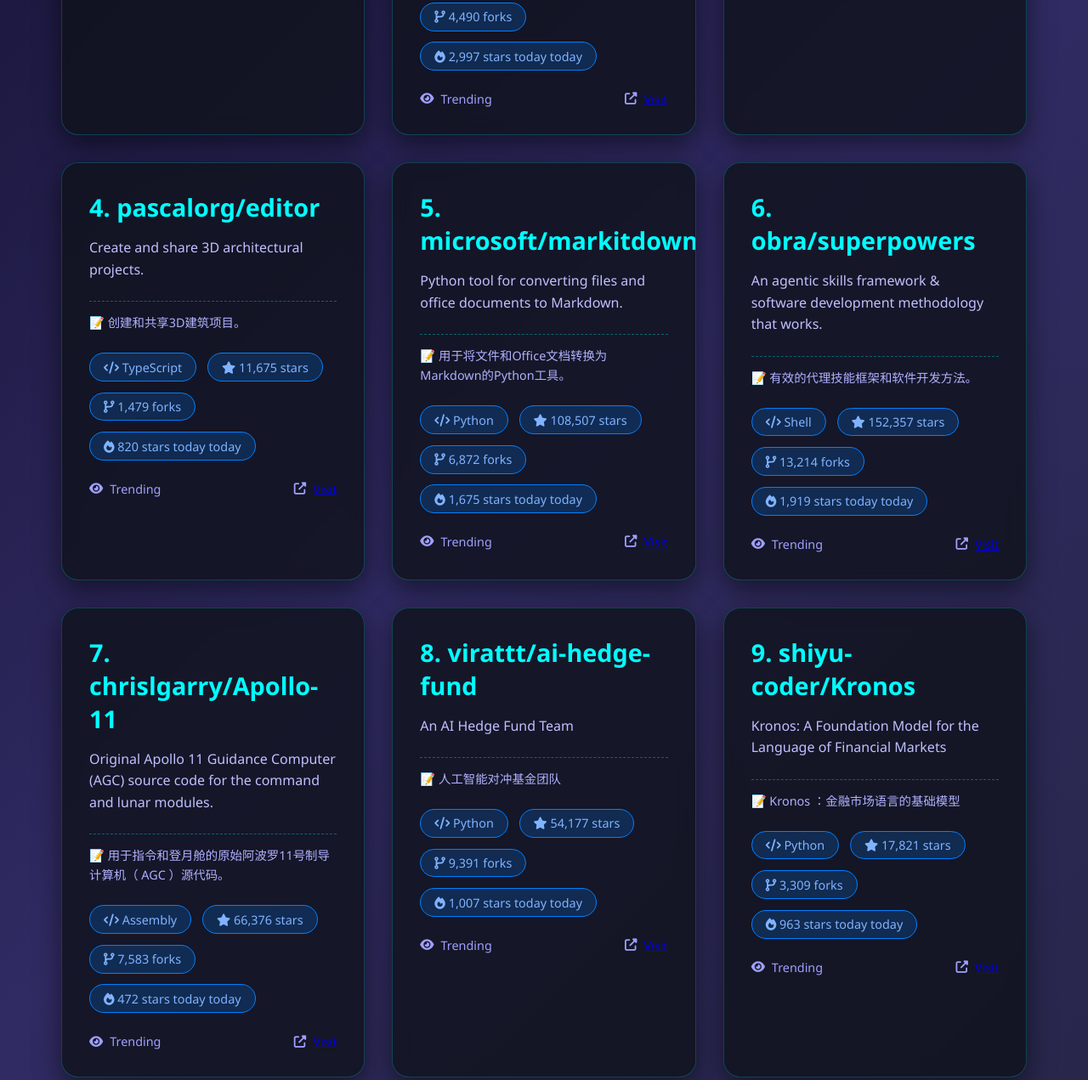
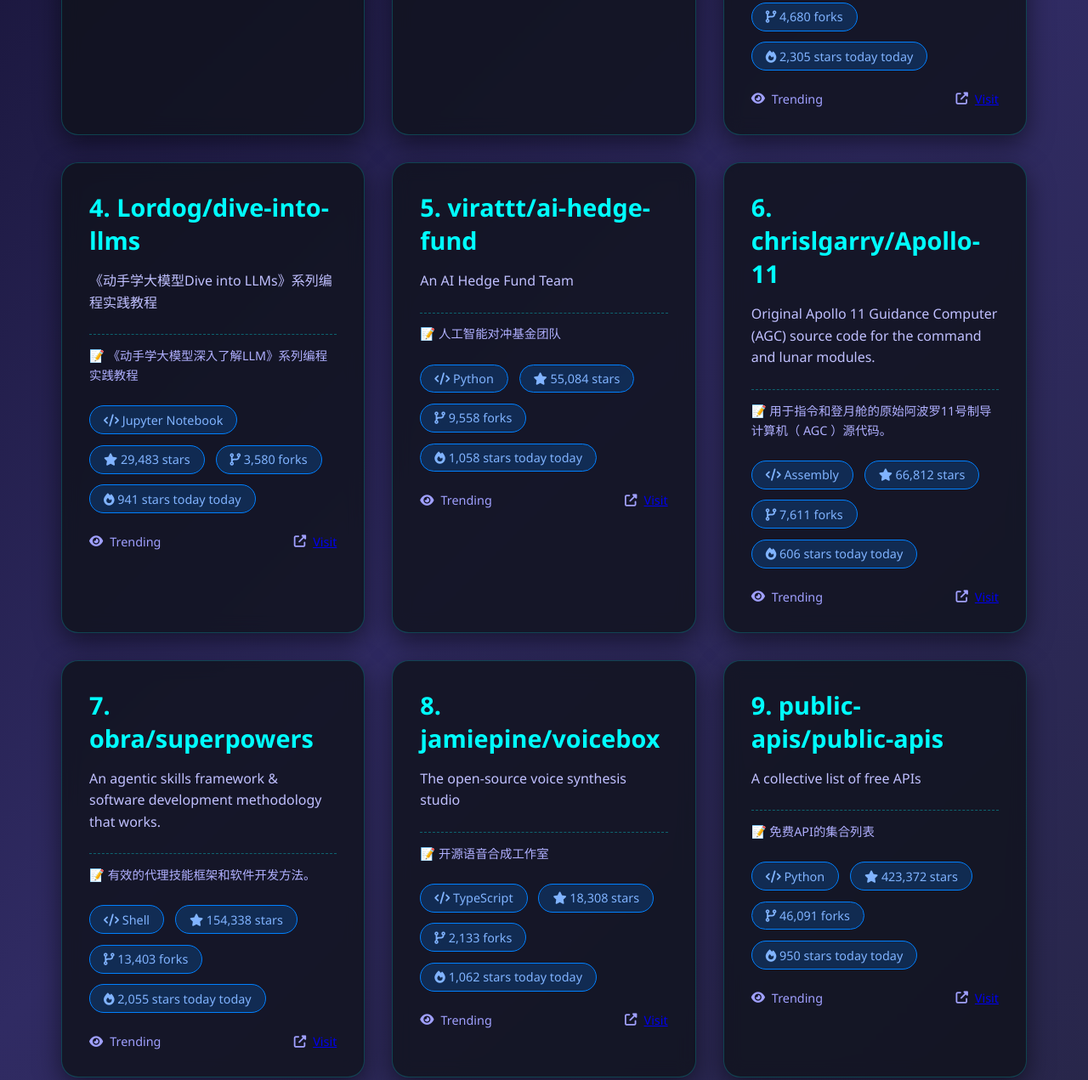
Before and after one commit to wangwenxi-lw/github-trending, a plain HTML site: page index.html in a window 1280 px wide. Shown: the part 822-2093 px from the top of the page at 85% size. Drawn offline with Linux system fonts and the light colour scheme.

Commit message:
Update GitHub Trending 2026-04-16

```diff
--- a/index.html
+++ b/index.html
@@ -4,7 +4,7 @@
 <head>
     <meta charset="UTF-8">
     <meta name="viewport" content="width=device-width, initial-scale=1.0">
-    <title>GitHub Trending Top 10 - 2026-04-15</title>
+    <title>GitHub Trending Top 10 - 2026-04-16</title>
     <style>
         * {
             margin: 0;
@@ -158,7 +158,7 @@
         <header>
             <h1 class="glow">GitHub Trending <span style="color:#00ffff">Top 10</span></h1>
             <p class="subtitle">Daily updated list of the most starred repositories</p>
-            <p class="date">2026-04-15 | Generated by OpenClaw</p>
+            <p class="date">2026-04-16 | Generated by OpenClaw</p>
         </header><main class="grid">
 
             <div class="card">
@@ -166,9 +166,9 @@
                 <p>A single CLAUDE.md file to improve Claude Code behavior, derived from Andrej Karpathy's observations on LLM coding pitfalls.</p><p class="cn-translation" style="color: #b0b0ff; font-size: 0.9rem; margin-top: 0.8rem; padding-top: 0.8rem; border-top: 1px dashed #00ffff55;">📝 一个用于改进Claude Code行为的CLAUDE.md文件，源自Andrej Karpathy对LLM编码陷阱的观察。</p>
                 <div class="tags">
 
-                    <span class="tag"><i class="fas fa-star"></i> 34,132 stars</span>
-                    <span class="tag"><i class="fas fa-code-branch"></i> 2,799 forks</span>
-                    <span class="tag"><i class="fas fa-fire"></i> 9,263 stars today today</span>
+                    <span class="tag"><i class="fas fa-star"></i> 43,169 stars</span>
+                    <span class="tag"><i class="fas fa-code-branch"></i> 3,505 forks</span>
+                    <span class="tag"><i class="fas fa-fire"></i> 9,646 stars today today</span>
                 </div>
                 <div class="stats">
                     <div class="stat">
@@ -182,13 +182,33 @@
             </div>
 
             <div class="card">
-                <h2><a href="https://github.com/thedotmack/claude-mem" target="_blank">2. thedotmack/claude-mem</a></h2>
+                <h2><a href="https://github.com/pascalorg/editor" target="_blank">2. pascalorg/editor</a></h2>
+                <p>Create and share 3D architectural projects.</p><p class="cn-translation" style="color: #b0b0ff; font-size: 0.9rem; margin-top: 0.8rem; padding-top: 0.8rem; border-top: 1px dashed #00ffff55;">📝 创建和共享3D建筑项目。</p>
+                <div class="tags">
+                    <span class="tag"><i class="fas fa-code"></i> TypeScript</span>
+                    <span class="tag"><i class="fas fa-star"></i> 12,674 stars</span>
+                    <span class="tag"><i class="fas fa-code-branch"></i> 1,553 forks</span>
+                    <span class="tag"><i class="fas fa-fire"></i> 1,391 stars today today</span>
+                </div>
+                <div class="stats">
+                    <div class="stat">
+                        <i class="fas fa-eye"></i> <span>Trending</span>
+                    </div>
+                    <div class="stat">
+                        <i class="fas fa-external-link-alt"></i>
+                        <a href="https://github.com/pascalorg/editor" target="_blank">Visit</a>
+                    </div>
+                </div>
+            </div>
+
+            <div class="card">
+                <h2><a href="https://github.com/thedotmack/claude-mem" target="_blank">3. thedotmack/claude-mem</a></h2>
                 <p>A Claude Code plugin that automatically captures everything Claude does during your coding sessions, compresses it with AI (using Claude's agent-sdk), and injects relevant context back into future sessions.</p><p class="cn-translation" style="color: #b0b0ff; font-size: 0.9rem; margin-top: 0.8rem; padding-top: 0.8rem; border-top: 1px dashed #00ffff55;">📝 Claude Code插件，可自动捕获Claude在编码会话期间所做的一切，使用AI （使用Claude的agent-sdk ）对其进行压缩，并将相关上下文注入到未来的会话中。</p>
                 <div class="tags">
                     <span class="tag"><i class="fas fa-code"></i> TypeScript</span>
-                    <span class="tag"><i class="fas fa-star"></i> 55,872 stars</span>
-                    <span class="tag"><i class="fas fa-code-branch"></i> 4,490 forks</span>
-                    <span class="tag"><i class="fas fa-fire"></i> 2,997 stars today today</span>
+                    <span class="tag"><i class="fas fa-star"></i> 57,876 stars</span>
+                    <span class="tag"><i class="fas fa-code-branch"></i> 4,680 forks</span>
+                    <span class="tag"><i class="fas fa-fire"></i> 2,305 stars today today</span>
                 </div>
                 <div class="stats">
                     <div class="stat">
@@ -202,13 +222,93 @@
             </div>
 
             <div class="card">
-                <h2><a href="https://github.com/jamiepine/voicebox" target="_blank">3. jamiepine/voicebox</a></h2>
+                <h2><a href="https://github.com/Lordog/dive-into-llms" target="_blank">4. Lordog/dive-into-llms</a></h2>
+                <p>《动手学大模型Dive into LLMs》系列编程实践教程</p><p class="cn-translation" style="color: #b0b0ff; font-size: 0.9rem; margin-top: 0.8rem; padding-top: 0.8rem; border-top: 1px dashed #00ffff55;">📝 《动手学大模型深入了解LLM》系列编程实践教程</p>
+                <div class="tags">
+                    <span class="tag"><i class="fas fa-code"></i> Jupyter Notebook</span>
+                    <span class="tag"><i class="fas fa-star"></i> 29,483 stars</span>
+                    <span class="tag"><i class="fas fa-code-branch"></i> 3,580 forks</span>
+                    <span class="tag"><i class="fas fa-fire"></i> 941 stars today today</span>
+                </div>
+                <div class="stats">
+                    <div class="stat">
+                        <i class="fas fa-eye"></i> <span>Trending</span>
+                    </div>
+                    <div class="stat">
+                        <i class="fas fa-external-link-alt"></i>
+                        <a href="https://github.com/Lordog/dive-into-llms" target="_blank">Visit</a>
+                    </div>
+                </div>
+            </div>
+
+            <div class="card">
+                <h2><a href="https://github.com/virattt/ai-hedge-fund" target="_blank">5. virattt/ai-hedge-fund</a></h2>
+                <p>An AI Hedge Fund Team</p><p class="cn-translation" style="color: #b0b0ff; font-size: 0.9rem; margin-top: 0.8rem; padding-top: 0.8rem; border-top: 1px dashed #00ffff55;">📝 人工智能对冲基金团队</p>
+                <div class="tags">
+                    <span class="tag"><i class="fas fa-code"></i> Python</span>
+                    <span class="tag"><i class="fas fa-star"></i> 55,084 stars</span>
+                    <span class="tag"><i class="fas fa-code-branch"></i> 9,558 forks</span>
+                    <span class="tag"><i class="fas fa-fire"></i> 1,058 stars today today</span>
+                </div>
+                <div class="stats">
+                    <div class="stat">
+                        <i class="fas fa-eye"></i> <span>Trending</span>
+                    </div>
+                    <div class="stat">
+                        <i class="fas fa-external-link-alt"></i>
+                        <a href="https://github.com/virattt/ai-hedge-fund" target="_blank">Visit</a>
+                    </div>
+                </div>
+            </div>
+
+            <div class="card">
+                <h2><a href="https://github.com/chrislgarry/Apollo-11" target="_blank">6. chrislgarry/Apollo-11</a></h2>
+                <p>Original Apollo 11 Guidance Computer (AGC) source code for the command and lunar modules.</p><p class="cn-translation" style="color: #b0b0ff; font-size: 0.9rem; margin-top: 0.8rem; padding-top: 0.8rem; border-top: 1px dashed #00ffff55;">📝 用于指令和登月舱的原始阿波罗11号制导计算机（ AGC ）源代码。</p>
+                <div class="tags">
+                    <span class="tag"><i class="fas fa-code"></i> Assembly</span>
+                    <span class="tag"><i class="fas fa-star"></i> 66,812 stars</span>
+                    <span class="tag"><i class="fas fa-code-branch"></i> 7,611 forks</span>
+                    <span class="tag"><i class="fas fa-fire"></i> 606 stars today today</span>
+                </div>
+                <div class="stats">
+                    <div class="stat">
+                        <i class="fas fa-eye"></i> <span>Trending</span>
+                    </div>
+                    <div class="stat">
+                        <i class="fas fa-external-link-alt"></i>
+                        <a href="https://github.com/chrislgarry/Apollo-11" target="_blank">Visit</a>
+                    </div>
+                </div>
+            </div>
+
+            <div class="card">
+                <h2><a href="https://github.com/obra/superpowers" target="_blank">7. obra/superpowers</a></h2>
+                <p>An agentic skills framework & software development methodology that works.</p><p class="cn-translation" style="color: #b0b0ff; font-size: 0.9rem; margin-top: 0.8rem; padding-top: 0.8rem; border-top: 1px dashed #00ffff55;">📝 有效的代理技能框架和软件开发方法。</p>
+                <div class="tags">
+                    <span class="tag"><i class="fas fa-code"></i> Shell</span>
+                    <span class="tag"><i class="fas fa-star"></i> 154,338 stars</span>
+                    <span class="tag"><i class="fas fa-code-branch"></i> 13,403 forks</span>
+                    <span class="tag"><i class="fas fa-fire"></i> 2,055 stars today today</span>
+                </div>
+                <div class="stats">
+                    <div class="stat">
+                        <i class="fas fa-eye"></i> <span>Trending</span>
+                    </div>
+                    <div class="stat">
+                        <i class="fas fa-external-link-alt"></i>
+                        <a href="https://github.com/obra/superpowers" target="_blank">Visit</a>
+                    </div>
+                </div>
+            </div>
+
+            <div class="card">
+                <h2><a href="https://github.com/jamiepine/voicebox" target="_blank">8. jamiepine/voicebox</a></h2>
                 <p>The open-source voice synthesis studio</p><p class="cn-translation" style="color: #b0b0ff; font-size: 0.9rem; margin-top: 0.8rem; padding-top: 0.8rem; border-top: 1px dashed #00ffff55;">📝 开源语音合成工作室</p>
                 <div class="tags">
                     <span class="tag"><i class="fas fa-code"></i> TypeScript</span>
-                    <span class="tag"><i class="fas fa-star"></i> 17,381 stars</span>
-                    <span class="tag"><i class="fas fa-code-branch"></i> 2,036 forks</span>
-                    <span class="tag"><i class="fas fa-fire"></i> 1,162 stars today today</span>
+                    <span class="tag"><i class="fas fa-star"></i> 18,308 stars</span>
+                    <span class="tag"><i class="fas fa-code-branch"></i> 2,133 forks</span>
+                    <span class="tag"><i class="fas fa-fire"></i> 1,062 stars today today</span>
                 </div>
                 <div class="stats">
                     <div class="stat">
@@ -222,13 +322,13 @@
             </div>
 
             <div class="card">
-                <h2><a href="https://github.com/pascalorg/editor" target="_blank">4. pascalorg/editor</a></h2>
-                <p>Create and share 3D architectural projects.</p><p class="cn-translation" style="color: #b0b0ff; font-size: 0.9rem; margin-top: 0.8rem; padding-top: 0.8rem; border-top: 1px dashed #00ffff55;">📝 创建和共享3D建筑项目。</p>
+                <h2><a href="https://github.com/public-apis/public-apis" target="_blank">9. public-apis/public-apis</a></h2>
+                <p>A collective list of free APIs</p><p class="cn-translation" style="color: #b0b0ff; font-size: 0.9rem; margin-top: 0.8rem; padding-top: 0.8rem; border-top: 1px dashed #00ffff55;">📝 免费API的集合列表</p>
                 <div class="tags">
-                    <span class="tag"><i class="fas fa-code"></i> TypeScript</span>
-                    <span class="tag"><i class="fas fa-star"></i> 11,675 stars</span>
-                    <span class="tag"><i class="fas fa-code-branch"></i> 1,479 forks</span>
-                    <span class="tag"><i class="fas fa-fire"></i> 820 stars today today</span>
+                    <span class="tag"><i class="fas fa-code"></i> Python</span>
+                    <span class="tag"><i class="fas fa-star"></i> 423,372 stars</span>
+                    <span class="tag"><i class="fas fa-code-branch"></i> 46,091 forks</span>
+                    <span class="tag"><i class="fas fa-fire"></i> 950 stars today today</span>
                 </div>
                 <div class="stats">
                     <div class="stat">
@@ -236,19 +336,19 @@
                     </div>
                     <div class="stat">
                         <i class="fas fa-external-link-alt"></i>
-                        <a href="https://github.com/pascalorg/editor" target="_blank">Visit</a>
+                        <a href="https://github.com/public-apis/public-apis" target="_blank">Visit</a>
                     </div>
                 </div>
             </div>
 
             <div class="card">
-                <h2><a href="https://github.com/microsoft/markitdown" target="_blank">5. microsoft/markitdown</a></h2>
-                <p>Python tool for converting files and office documents to Markdown.</p><p class="cn-translation" style="color: #b0b0ff; font-size: 0.9rem; margin-top: 0.8rem; padding-top: 0.8rem; border-top: 1px dashed #00ffff55;">📝 用于将文件和Office文档转换为Markdown的Python工具。</p>
+                <h2><a href="https://github.com/vercel-labs/open-agents" target="_blank">10. vercel-labs/open-agents</a></h2>
+                <p>An open source template for building cloud agents.</p><p class="cn-translation" style="color: #b0b0ff; font-size: 0.9rem; margin-top: 0.8rem; padding-top: 0.8rem; border-top: 1px dashed #00ffff55;">📝 用于构建云代理的开源模板。</p>
                 <div class="tags">
-                    <span class="tag"><i class="fas fa-code"></i> Python</span>
-                    <span class="tag"><i class="fas fa-star"></i> 108,507 stars</span>
-                    <span class="tag"><i class="fas fa-code-branch"></i> 6,872 forks</span>
-                    <span class="tag"><i class="fas fa-fire"></i> 1,675 stars today today</span>
+                    <span class="tag"><i class="fas fa-code"></i> TypeScript</span>
+                    <span class="tag"><i class="fas fa-star"></i> 2,652 stars</span>
+                    <span class="tag"><i class="fas fa-code-branch"></i> 291 forks</span>
+                    <span class="tag"><i class="fas fa-fire"></i> 915 stars today today</span>
                 </div>
                 <div class="stats">
                     <div class="stat">
@@ -256,107 +356,7 @@
                     </div>
                     <div class="stat">
                         <i class="fas fa-external-link-alt"></i>
-                        <a href="https://github.com/microsoft/markitdown" target="_blank">Visit</a>
-                    </div>
-                </div>
-            </div>
-
-            <div class="card">
-                <h2><a href="https://github.com/obra/superpowers" target="_blank">6. obra/superpowers</a></h2>
-                <p>An agentic skills framework & software development methodology that works.</p><p class="cn-translation" style="color: #b0b0ff; font-size: 0.9rem; margin-top: 0.8rem; padding-top: 0.8rem; border-top: 1px dashed #00ffff55;">📝 有效的代理技能框架和软件开发方法。</p>
-                <div class="tags">
-                    <span class="tag"><i class="fas fa-code"></i> Shell</span>
-                    <span class="tag"><i class="fas fa-star"></i> 152,357 stars</span>
-                    <span class="tag"><i class="fas fa-code-branch"></i> 13,214 forks</span>
-                    <span class="tag"><i class="fas fa-fire"></i> 1,919 stars today today</span>
-                </div>
-                <div class="stats">
-                    <div class="stat">
-                        <i class="fas fa-eye"></i> <span>Trending</span>
-                    </div>
-                    <div class="stat">
-                        <i class="fas fa-external-link-alt"></i>
-                        <a href="https://github.com/obra/superpowers" target="_blank">Visit</a>
-                    </div>
-                </div>
-            </div>
-
-            <div class="card">
-                <h2><a href="https://github.com/chrislgarry/Apollo-11" target="_blank">7. chrislgarry/Apollo-11</a></h2>
-                <p>Original Apollo 11 Guidance Computer (AGC) source code for the command and lunar modules.</p><p class="cn-translation" style="color: #b0b0ff; font-size: 0.9rem; margin-top: 0.8rem; padding-top: 0.8rem; border-top: 1px dashed #00ffff55;">📝 用于指令和登月舱的原始阿波罗11号制导计算机（ AGC ）源代码。</p>
-                <div class="tags">
-                    <span class="tag"><i class="fas fa-code"></i> Assembly</span>
-                    <span class="tag"><i class="fas fa-star"></i> 66,376 stars</span>
-                    <span class="tag"><i class="fas fa-code-branch"></i> 7,583 forks</span>
-                    <span class="tag"><i class="fas fa-fire"></i> 472 stars today today</span>
-                </div>
-                <div class="stats">
-                    <div class="stat">
-                        <i class="fas fa-eye"></i> <span>Trending</span>
-                    </div>
-                    <div class="stat">
-                        <i class="fas fa-external-link-alt"></i>
-                        <a href="https://github.com/chrislgarry/Apollo-11" target="_blank">Visit</a>
-                    </div>
-                </div>
-            </div>
-
-            <div class="card">
-                <h2><a href="https://github.com/virattt/ai-hedge-fund" target="_blank">8. virattt/ai-hedge-fund</a></h2>
-                <p>An AI Hedge Fund Team</p><p class="cn-translation" style="color: #b0b0ff; font-size: 0.9rem; margin-top: 0.8rem; padding-top: 0.8rem; border-top: 1px dashed #00ffff55;">📝 人工智能对冲基金团队</p>
-                <div class="tags">
-                    <span class="tag"><i class="fas fa-code"></i> Python</span>
-                    <span class="tag"><i class="fas fa-star"></i> 54,177 stars</span>
-                    <span class="tag"><i class="fas fa-code-branch"></i> 9,391 forks</span>
-                    <span class="tag"><i class="fas fa-fire"></i> 1,007 stars today today</span>
-                </div>
-                <div class="stats">
-                    <div class="stat">
-                        <i class="fas fa-eye"></i> <span>Trending</span>
-                    </div>
-                    <div class="stat">
-                        <i class="fas fa-external-link-alt"></i>
-                        <a href="https://github.com/virattt/ai-hedge-fund" target="_blank">Visit</a>
-                    </div>
-                </div>
-            </div>
-
-            <div class="card">
-                <h2><a href="https://github.com/shiyu-coder/Kronos" target="_blank">9. shiyu-coder/Kronos</a></h2>
-                <p>Kronos: A Foundation Model for the Language of Financial Markets</p><p class="cn-translation" style="color: #b0b0ff; font-size: 0.9rem; margin-top: 0.8rem; padding-top: 0.8rem; border-top: 1px dashed #00ffff55;">📝 Kronos ：金融市场语言的基础模型</p>
-                <div class="tags">
-                    <span class="tag"><i class="fas fa-code"></i> Python</span>
-                    <span class="tag"><i class="fas fa-star"></i> 17,821 stars</span>
-                    <span class="tag"><i class="fas fa-code-branch"></i> 3,309 forks</span>
-                    <span class="tag"><i class="fas fa-fire"></i> 963 stars today today</span>
-                </div>
-                <div class="stats">
-                    <div class="stat">
-                        <i class="fas fa-eye"></i> <span>Trending</span>
-                    </div>
-                    <div class="stat">
-                        <i class="fas fa-external-link-alt"></i>
-                        <a href="https://github.com/shiyu-coder/Kronos" target="_blank">Visit</a>
-                    </div>
-                </div>
-            </div>
-
-            <div class="card">
-                <h2><a href="https://github.com/NousResearch/hermes-agent" target="_blank">10. NousResearch/hermes-agent</a></h2>
-                <p>The agent that grows with you</p><p class="cn-translation" style="color: #b0b0ff; font-size: 0.9rem; margin-top: 0.8rem; padding-top: 0.8rem; border-top: 1px dashed #00ffff55;">📝 与您一起成长的客服代表</p>
-                <div class="tags">
-                    <span class="tag"><i class="fas fa-code"></i> Python</span>
-                    <span class="tag"><i class="fas fa-star"></i> 84,593 stars</span>
-                    <span class="tag"><i class="fas fa-code-branch"></i> 11,435 forks</span>
-                    <span class="tag"><i class="fas fa-fire"></i> 8,301 stars today today</span>
-                </div>
-                <div class="stats">
-                    <div class="stat">
-                        <i class="fas fa-eye"></i> <span>Trending</span>
-                    </div>
-                    <div class="stat">
-                        <i class="fas fa-external-link-alt"></i>
-                        <a href="https://github.com/NousResearch/hermes-agent" target="_blank">Visit</a>
+                        <a href="https://github.com/vercel-labs/open-agents" target="_blank">Visit</a>
                     </div>
                 </div>
             </div>
```
